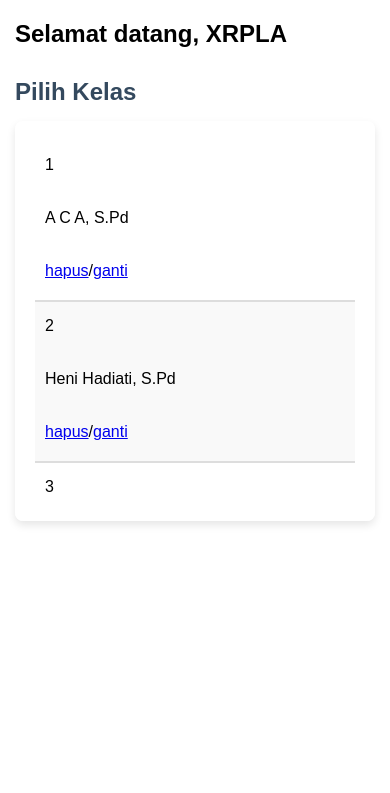
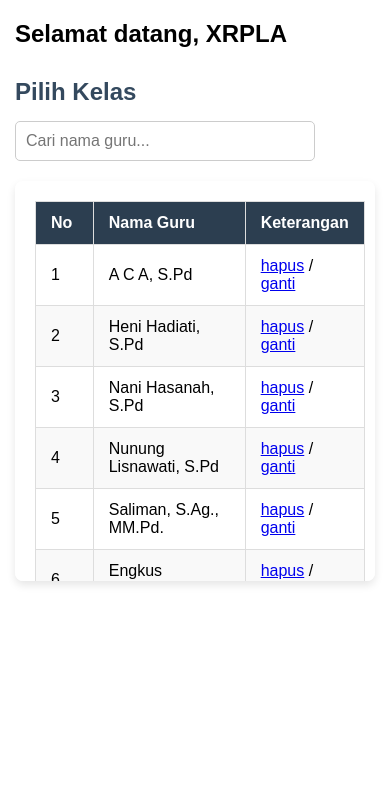
Before and after one commit to RaizanKA/agenda, a PHP site: page /dashboardGuru.php in a window 390 px wide. Shown: the part 73-866 px from the top of the page. Run offline with PHP 8.4, Linux system fonts and the light colour scheme; a user stored in the database is signed in; data comes from the database, SQL or seed files in the repository.

Commit message:
Add files via upload
Signed-off-by: RaizanKA <raizankhairulanam@gmail.com>

```diff
--- a/dashboardGuru.php
+++ b/dashboardGuru.php
@@ -13,8 +13,25 @@
     <meta name="viewport" content="width=device-width, initial-scale=1.0">
     <link rel="stylesheet" href="dashboard.css">
     <style>
+        /* Gaya untuk kotak pencarian */
+        .search-container {
+            margin-bottom: 20px;
+            text-align: left;
+        }
+
+        .search-box {
+            width: 100%;
+            max-width: 300px;
+            padding: 10px;
+            font-size: 16px;
+            border: 1px solid #ccc;
+            border-radius: 5px;
+            box-sizing: border-box;
+        }
+
+        /* Tambahkan style tabel dan elemen lainnya yang telah Anda buat */
         .table-container {
-            overflow-x: auto;  /* Untuk scroll horizontal */
+            overflow-x: auto;
             padding: 20px;
             background-color: white;
             border-radius: 8px;
@@ -22,14 +39,12 @@
             max-height: 400px;
         }
 
-        /* Tabel */
         .responsive-table {
             width: 100%;
             border-collapse: collapse;
             margin-bottom: 20px;
         }
 
-        /* Gaya header tabel */
         .responsive-table thead {
             background-color: #2c3e50;
             color: white;
@@ -41,95 +56,12 @@
             border: 1px solid #ddd;
         }
 
-        /* Gaya baris data */
         .responsive-table tbody tr:nth-child(even) {
             background-color: #f9f9f9;
         }
 
         .responsive-table tbody tr:hover {
             background-color: #f1f1f1;
-        }
-
-        /* Tombol edit */
-        .edit-btn {
-            padding: 6px 12px;
-            background-color: #3498db;
-            color: white;
-            border: none;
-            border-radius: 4px;
-            cursor: pointer;
-            font-size: 14px;
-            transition: background-color 0.3s ease;
-        }
-
-        .edit-btn:hover {
-            background-color: #2980b9;
-        }
-        .select-container {
-            background-color: white;
-            padding: 15px;
-            border-radius: 8px;
-            box-shadow: 0 4px 8px rgba(0, 0, 0, 0.1);
-            width: 100%;
-            margin: 0 auto;  /* Centering container */
-        }
-        .select-box {
-            width: 100%;
-            padding: 10px 15px;
-            font-size: 16px;
-            border: 1px solid #ccc;
-            border-radius: 5px;
-            background-color: #fff;
-            color: #333;
-            appearance: none;
-            cursor: pointer;
-            transition: border-color 0.3s ease, box-shadow 0.3s ease;
-        }
-        .select-box:focus {
-            border-color: #3498db;
-            box-shadow: 0 0 5px rgba(52, 152, 219, 0.5);
-            outline: none;
-        }
-
-        /* Media Queries: Responsif untuk layar kecil */
-        @media (max-width: 768px) {
-            .select-container {
-                padding: 12px;
-                width: 90%;
-            }
-            .select-box {
-                font-size: 14px;
-            }
-            .responsive-table th, .responsive-table td {
-                padding: 10px;
-            }
-            thead{
-                display:none;
-            }
-
-            .responsive-table td {
-                display: block;
-                width: 100%;
-                box-sizing: border-box;
-                border: none;
-                margin-bottom: 10px;
-            }
-
-            .responsive-table td::before {
-                content: attr(data-label);
-                font-weight: bold;
-                display: block;
-                margin-bottom: 5px;
-            }
-
-            .responsive-table tr {
-                display: block;
-                border-bottom: 2px solid #ddd;
-            }
-
-            .edit-btn {
-                width: 100%;
-            }
         }
     </style>
     <title>Dashboard</title>
@@ -160,9 +92,19 @@
             <div class="content">
                 <h2>Selamat datang, <?php echo $username ?></h2>
                 <h3>Pilih Kelas</h3>
-                <!-- Form untuk memilih tabel -->
+                <!-- Pencarian -->
+                <div class="search-container">
+                    <input
+                        type="text"
+                        id="searchInput"
+                        class="search-box"
+                        placeholder="Cari nama guru..."
+                        onkeyup="searchTable()"
+                    >
+                </div>
+                <!-- Tabel Data -->
                 <div class="table-container">
-                <table class="responsive-table">
+                    <table class="responsive-table" id="dataTable">
                         <thead>
                         <tr>
                             <th>No</th>
@@ -170,26 +112,50 @@
                             <th>Keterangan</th>
                         </tr>
                         </thead>
+                        <tbody>
                         <?php
                         $i = 1;
-                        while ($data = $table-> fetch_assoc()) {
+                        while ($data = $table->fetch_assoc()) {
                         ?>
                         <tr>
-                        <td><?php echo $i ; ?></td>
-                        <td><?php echo $data['nama_guru'] ; ?></td>
-                        <td><a href="hapusGuru.php?id=<?= $data['id_guru'] ?>">hapus</a>/<a href="gantiGuru.php?id=<?= $data['id_guru'] ?>">ganti</a></td>
+                            <td><?php echo $i; ?></td>
+                            <td><?php echo $data['nama_guru']; ?></td>
+                            <td>
+                                <a href="hapusGuru.php?id=<?= $data['id_guru'] ?>">hapus</a> /
+                                <a href="gantiGuru.php?id=<?= $data['id_guru'] ?>">ganti</a>
+                            </td>
                         </tr>
                         <?php
                             $i++;
                         }
                         ?>
+                        </tbody>
                     </table>
                 </div>
             </div>
         </div>
     </div>
 
-    <script src="dashboard.js"></script>
-    <script></script>
+    <script>
+        function searchTable() {
+            const input = document.getElementById('searchInput').value.toLowerCase();
+            const table = document.getElementById('dataTable');
+            const rows = table.getElementsByTagName('tr');
+
+            for (let i = 1; i < rows.length; i++) { // Mulai dari 1 karena baris 0 adalah header
+                const cells = rows[i].getElementsByTagName('td');
+                let match = false;
+
+                for (let j = 0; j < cells.length; j++) {
+                    if (cells[j].innerText.toLowerCase().includes(input)) {
+                        match = true;
+                        break;
+                    }
+                }
+
+                rows[i].style.display = match ? '' : 'none';
+            }
+        }
+    </script>
 </body>
 </html>
```
Lines whose indentation alone changed are shown as unchanged.
